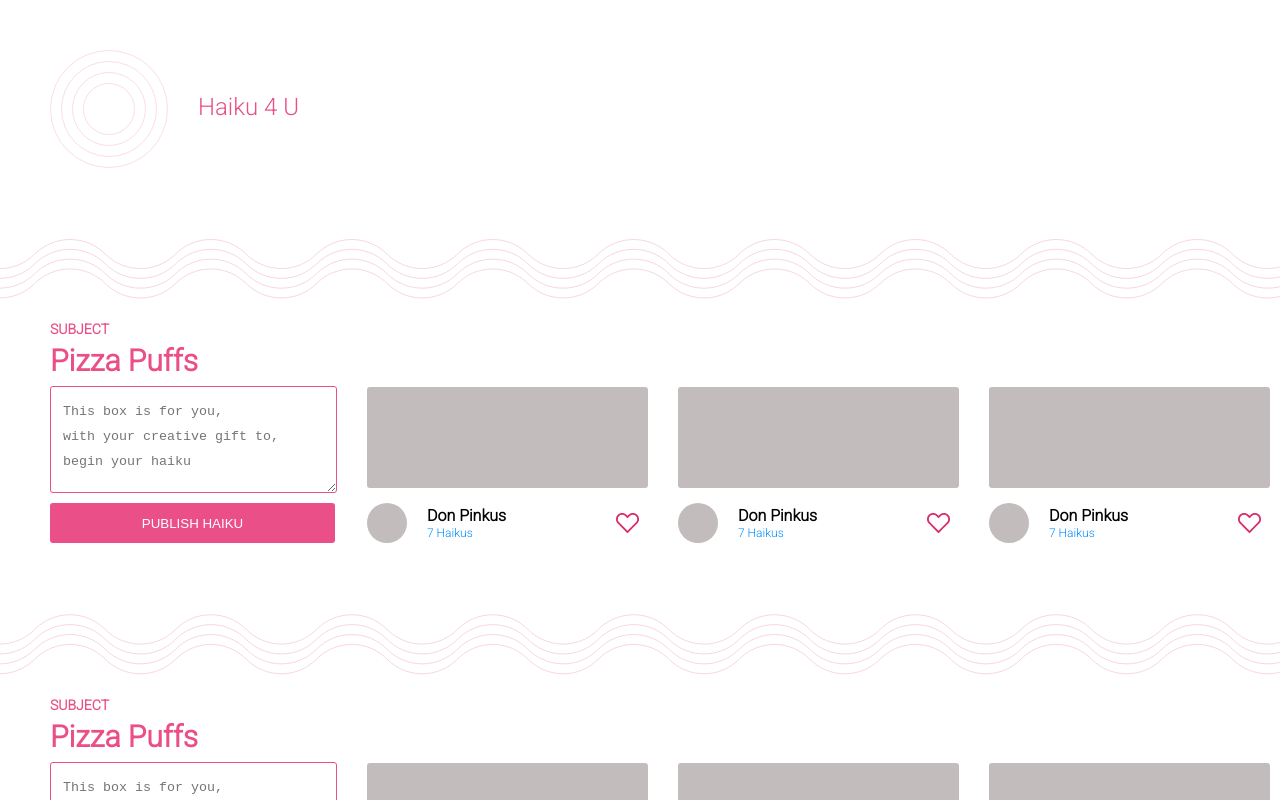
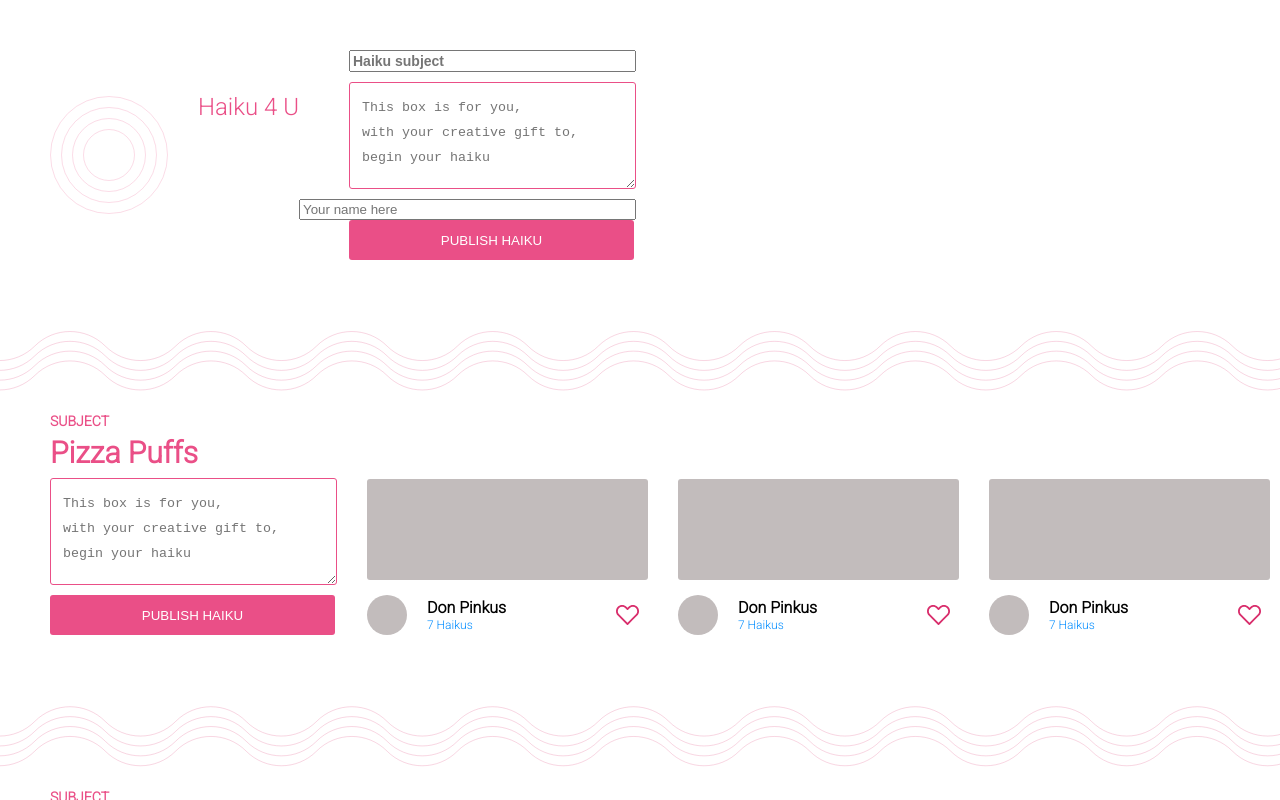
Before and after one commit to SarahJoline/haiku-4-u, a React (Create React App) app: page / in a window 1280 px wide. Shown: the top 800 px of the page. Built offline with nearby package versions, Linux system fonts and the light colour scheme.

Commit message:
set up form for new haiku topics

```diff
--- a/models/Haikus.js
+++ b/models/Haikus.js
@@ -2,7 +2,7 @@ const mongoose = require("mongoose");
 const Schema = mongoose.Schema;
 
 const HaikuSchema = new Schema({
-    Subject: {
+    subject: {
         type: String,
     },
     text: {
--- a/routes/api-routes.js
+++ b/routes/api-routes.js
@@ -13,12 +13,16 @@ router.get("/haikus", (req, res) => {
   });
 
   router.post("/posted", (req, res) => {
+    console.log('POSTED!');
+
     db.Haikus.create({
-      title: req.body.title,
+      subject: req.body.subject,
       author: req.body.author,
       text: req.body.text
     }).then((posted) => {
       res.json(posted);
+    }).catch((err) => {
+      res.json(err);
     });
   });
 
--- a/src/components/HaikuRow/HaikuRow.js
+++ b/src/components/HaikuRow/HaikuRow.js
@@ -1,8 +1,8 @@
 import React from "react";
 import "./haikuRow.css";
 import Squiggles from "./squiggles.svg";
-import Input from "./../Input/Input";
-import PublishedHaiku from "./../PublishedHaiku/PublishedHaiku";
+import Input from "../Input/Input";
+import PublishedHaiku from "../PublishedHaiku/PublishedHaiku";
 
 function HaikuRow() {
   return (
--- a/src/components/Header/Header.js
+++ b/src/components/Header/Header.js
@@ -1,5 +1,6 @@
 import React from "react";
 import Logo from "./logo.svg";
+import NewTopic from "../NewTopic/NewTopic"
 import "./header.css";
 
 function Header() {
@@ -7,6 +8,7 @@ function Header() {
     <div className="header">
       <img src={Logo} alt="circles" />
       <h2>Haiku 4 U</h2>
+      <NewTopic/>
     </div>
   );
 }
--- a/src/components/NewTopic/NewTopic.js
+++ b/src/components/NewTopic/NewTopic.js
@@ -2,11 +2,40 @@ import React, {useState} from "react";
 import axios from "axios";
 
 function NewTopic() {
+    let [haiku, setHaiku] = useState({subject: " ", author: " ", text: " "});
 
+     function postHaiku(haiku) {
+        axios
+          .post("localhost:5000/api/posted", {
+            subject: haiku.subject,
+            author: haiku.author,
+            text: haiku.text
+          })
+          .catch((err) => {
+            if (err) {
+              console.log(err);
+            }
+          });
+        }
 
   return (
     <div className="topic-launch">
-
+      <div className="form">
+      <input className="subject" placeholder="Haiku subject" onChange={(e) => {
+            setHaiku({ ...haiku, subject: e.target.value})}}></input>
+        <textarea
+          rows="3"
+          cols="2"
+          placeholder="This box is for you,&#10;with your creative gift to,&#10;begin your haiku"
+          onChange={(e) => {
+            setHaiku({ ...haiku, text: e.target.value });
+          }}></textarea>
+        <input className="author" placeholder="Your name here" onChange={(e) => {
+            setHaiku({ ...haiku, author: e.target.value })}}></input>
+        <button className="submitHaiku" onClick={(e) => {
+              postHaiku(haiku);
+            }}>PUBLISH HAIKU</button>
+      </div>
     </div>
   );
 }
```
Also changed, not shown: package.json (+16 -3 lines), server.js (+6 -3 lines), 1 other file (tests, documents, lock files or other folders).
